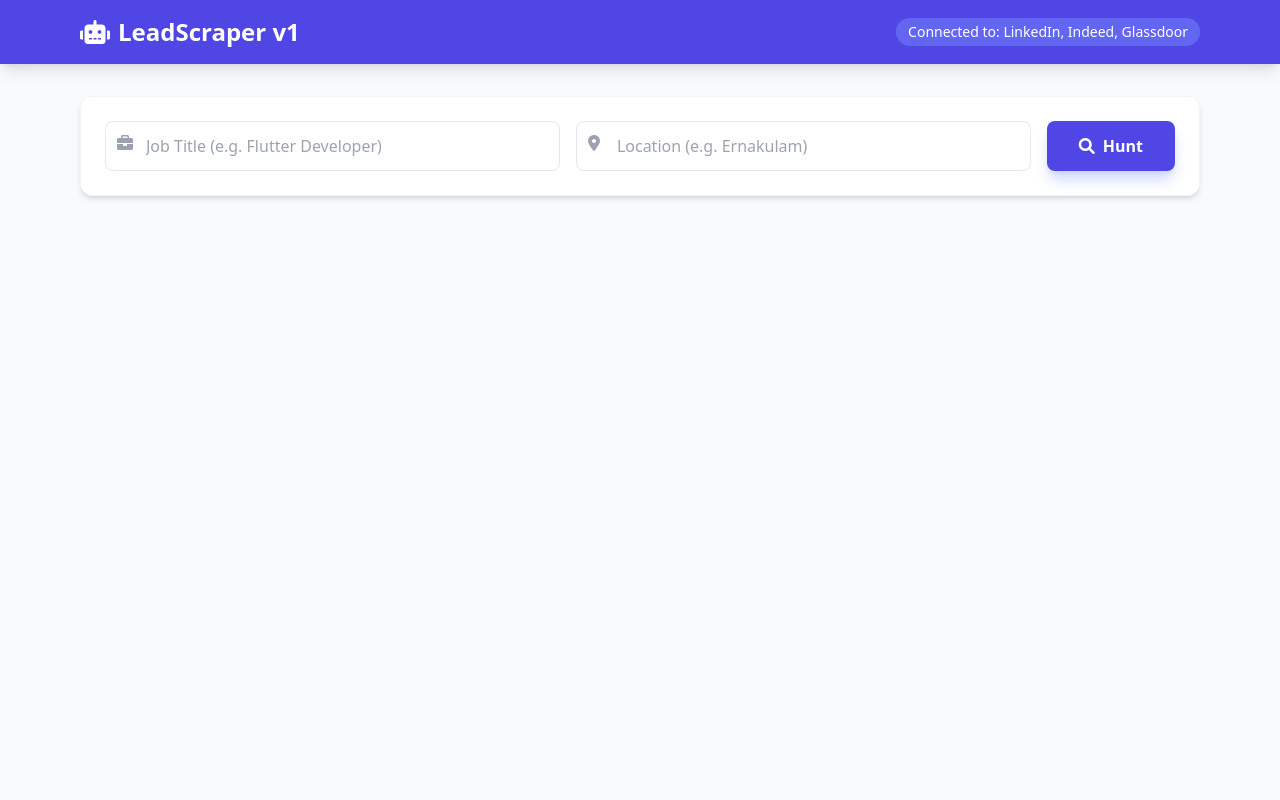
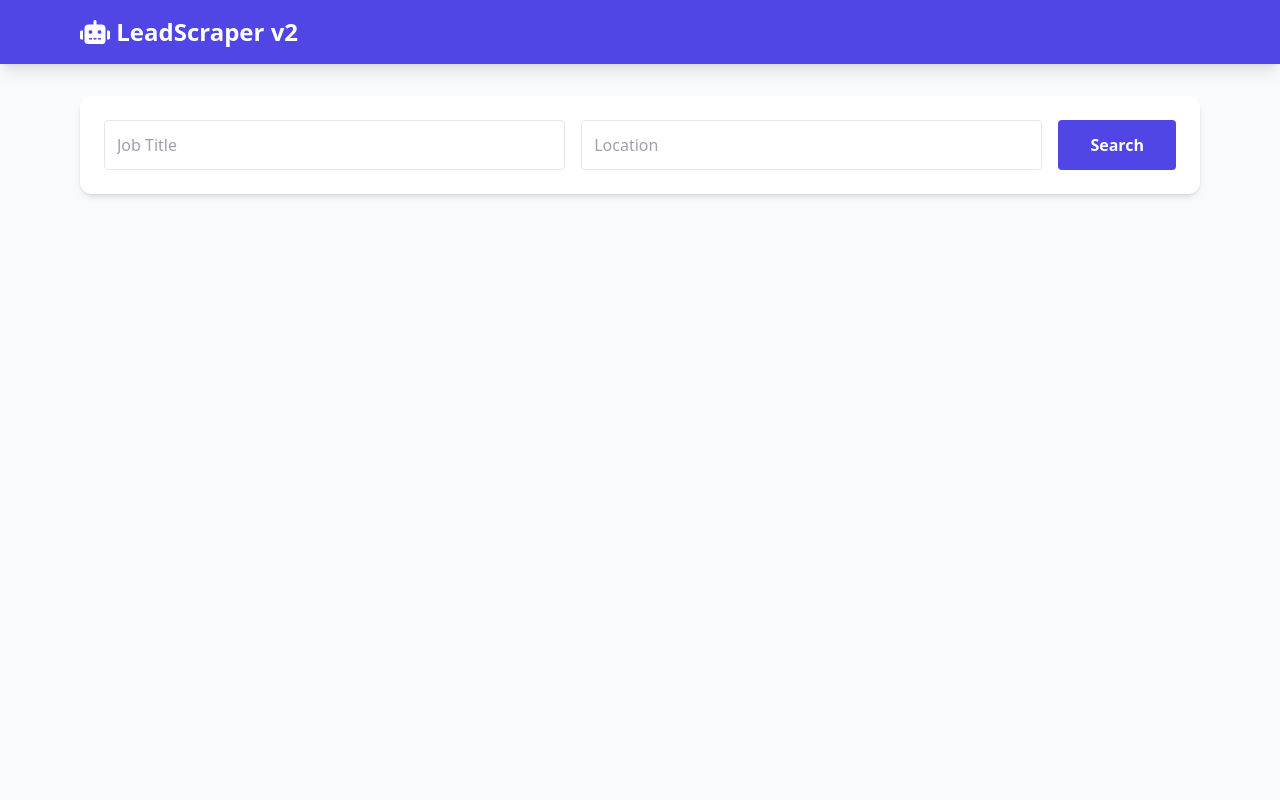
Before and after one commit to sanjay-codes-design/job-search, a Flask app: page / in a window 1280 px wide. Run offline with Flask 3, Linux system fonts and the light colour scheme; some libraries are stand-ins or nearby versions.

Commit message:
Update index.html

```diff
--- a/templates/index.html
+++ b/templates/index.html
@@ -7,117 +7,84 @@
     <script src="https://cdn.tailwindcss.com"></script>
     <link rel="stylesheet" href="https://cdnjs.cloudflare.com/ajax/libs/font-awesome/6.0.0/css/all.min.css" />
     <style>
-        /* Custom Animations */
-        @keyframes fadeIn { from { opacity: 0; transform: translateY(10px); } to { opacity: 1; transform: translateY(0); } }
-        .job-card { animation: fadeIn 0.4s ease-out forwards; }
         .loader { border: 4px solid #f3f3f3; border-top: 4px solid #6366f1; border-radius: 50%; width: 40px; height: 40px; animation: spin 1s linear infinite; display: none; margin: 20px auto; }
         @keyframes spin { 0% { transform: rotate(0deg); } 100% { transform: rotate(360deg); } }
-
-        /* Site Badge Colors */
         .badge-linkedin { background-color: #0077b5; color: white; }
         .badge-indeed { background-color: #2164f3; color: white; }
-        .badge-glassdoor { background-color: #0caa41; color: white; }
         .badge-default { background-color: #6b7280; color: white; }
     </style>
 </head>
-<body class="bg-slate-50 min-h-screen">
+<body class="bg-slate-50 min-h-screen pb-10">
 
     <nav class="bg-indigo-600 text-white shadow-lg">
-        <div class="max-w-6xl mx-auto px-4 py-4 flex justify-between items-center">
-            <h1 class="text-2xl font-bold flex items-center gap-2">
-                <i class="fa-solid fa-robot"></i> LeadScraper v1
-            </h1>
-            <span class="text-sm bg-indigo-500 px-3 py-1 rounded-full">Connected to: LinkedIn, Indeed, Glassdoor</span>
+        <div class="max-w-6xl mx-auto px-4 py-4">
+            <h1 class="text-2xl font-bold"><i class="fa-solid fa-robot"></i> LeadScraper v2</h1>
         </div>
     </nav>
 
     <div class="max-w-6xl mx-auto px-4 py-8">
 
-        <div class="bg-white rounded-xl shadow-md p-6 mb-10 border border-slate-100">
-            <form method="POST" onsubmit="document.getElementById('loading').style.display='block'">
+        <div class="bg-white rounded-xl shadow-md p-6 mb-10">
+            <form action="/" method="GET" onsubmit="document.getElementById('loading').style.display='block'">
                 <div class="flex flex-col md:flex-row gap-4">
-                    <div class="flex-1 relative">
-                        <i class="fa-solid fa-briefcase absolute left-3 top-3.5 text-gray-400"></i>
-                        <input type="text" name="job_title" placeholder="Job Title (e.g. Flutter Developer)"
-                               class="w-full pl-10 p-3 border border-gray-200 rounded-lg focus:ring-2 focus:ring-indigo-500 outline-none"
-                               value="{{ search_term }}" required>
-                    </div>
-
-                    <div class="flex-1 relative">
-                        <i class="fa-solid fa-location-dot absolute left-3 top-3.5 text-gray-400"></i>
-                        <input type="text" name="location" placeholder="Location (e.g. Ernakulam)"
-                               class="w-full pl-10 p-3 border border-gray-200 rounded-lg focus:ring-2 focus:ring-indigo-500 outline-none"
-                               value="{{ location }}" required>
-                    </div>
-
-                    <button type="submit" class="bg-indigo-600 hover:bg-indigo-700 text-white font-semibold py-3 px-8 rounded-lg transition flex items-center gap-2 justify-center shadow-lg shadow-indigo-200">
-                        <i class="fa-solid fa-search"></i> Hunt
-                    </button>
+                    <input type="text" name="job_title" placeholder="Job Title" class="flex-1 p-3 border rounded" value="{{ search_term }}" required>
+                    <input type="text" name="location" placeholder="Location" class="flex-1 p-3 border rounded" value="{{ location }}" required>
+                    <input type="hidden" name="page" value="1">
+                    <button type="submit" class="bg-indigo-600 text-white font-bold py-3 px-8 rounded hover:bg-indigo-700">Search</button>
                 </div>
             </form>
             <div id="loading" class="loader"></div>
         </div>
 
-        <div class="grid grid-cols-1 md:grid-cols-2 lg:grid-cols-3 gap-6">
+        <div class="grid grid-cols-1 md:grid-cols-2 lg:grid-cols-3 gap-6 mb-10">
             {% if jobs %}
                 {% for job in jobs %}
-                <div class="job-card bg-white rounded-xl shadow-sm border border-slate-100 hover:shadow-xl transition duration-300 flex flex-col relative overflow-hidden group">
-
+                <div class="bg-white rounded-xl shadow-sm border p-6 relative group hover:shadow-lg transition">
                     <span class="absolute top-0 right-0 px-3 py-1 text-xs font-bold rounded-bl-lg uppercase
                         {% if 'linkedin' in job.site %} badge-linkedin
                         {% elif 'indeed' in job.site %} badge-indeed
-                        {% elif 'glassdoor' in job.site %} badge-glassdoor
                         {% else %} badge-default {% endif %}">
                         {{ job.site }}
                     </span>
 
-                    <div class="p-6 flex-1">
-                        <h2 class="text-lg font-bold text-gray-800 leading-tight mb-1 group-hover:text-indigo-600 transition">{{ job.title }}</h2>
-                        <p class="text-gray-500 text-sm font-medium mb-4 flex items-center gap-1">
-                            <i class="fa-regular fa-building"></i> {{ job.company }}
-                        </p>
-                        <p class="text-xs text-gray-400 mb-4 bg-slate-50 inline-block px-2 py-1 rounded">
-                            <i class="fa-solid fa-map-pin"></i> {{ job.location }}
-                        </p>
+                    <h2 class="text-lg font-bold text-gray-800 mb-1">{{ job.title }}</h2>
+                    <p class="text-gray-500 text-sm mb-4">{{ job.company }} • {{ job.location }}</p>
 
-                        {% if job.has_contact %}
-                            <div class="bg-green-50 border border-green-100 rounded-lg p-3 mb-2">
-                                <p class="text-xs text-green-700 font-bold mb-2 flex items-center gap-1">
-                                    <i class="fa-solid fa-check-circle"></i> Direct Contact Found!
-                                </p>
-                                {% if job.emails %}
-                                    <div class="text-sm text-gray-800 break-all mb-1 select-all">
-                                        <i class="fa-solid fa-envelope text-green-600 mr-1"></i> {{ job.emails | join(', ') }}
-                                    </div>
-                                {% endif %}
-                                {% if job.phones %}
-                                    <div class="text-sm text-gray-800 break-all select-all">
-                                        <i class="fa-solid fa-phone text-green-600 mr-1"></i> {{ job.phones | join(', ') }}
-                                    </div>
-                                {% endif %}
-                            </div>
-                        {% else %}
-                             <div class="bg-gray-50 rounded-lg p-3 mb-2 text-center">
-                                <p class="text-xs text-gray-400 italic">No emails detected in description</p>
-                             </div>
-                        {% endif %}
-                    </div>
+                    {% if job.has_contact %}
+                        <div class="bg-green-50 border border-green-100 rounded p-2 mb-2 text-sm text-green-800">
+                            <strong>Contact Found:</strong><br>
+                            {{ job.emails | join(', ') }} {{ job.phones | join(', ') }}
+                        </div>
+                    {% endif %}
 
-                    <div class="p-4 border-t border-slate-100 bg-slate-50">
-                        <a href="{{ job.url }}" target="_blank" class="block w-full text-center bg-white border border-gray-300 hover:bg-indigo-50 text-indigo-700 font-medium py-2 rounded-lg transition text-sm">
-                            Apply on {{ job.site | title }} <i class="fa-solid fa-external-link-alt ml-1"></i>
-                        </a>
-                    </div>
+                    <a href="{{ job.url }}" target="_blank" class="text-indigo-600 font-bold text-sm hover:underline mt-2 block">Apply Now ↗</a>
                 </div>
                 {% endfor %}
-            {% elif request.method == 'POST' %}
-                <div class="col-span-full text-center py-20">
-                    <div class="text-6xl mb-4">🌫️</div>
-                    <h3 class="text-xl font-bold text-gray-700">No jobs found</h3>
-                    <p class="text-gray-500">Try a different location or check your internet connection.</p>
-                </div>
+            {% elif search_term %}
+                <div class="col-span-full text-center text-gray-500 py-10">No jobs found on this page.</div>
             {% endif %}
         </div>
+
+        {% if jobs or page > 1 %}
+        <div class="flex justify-center gap-4">
+            {% if prev_page %}
+                <a href="/?job_title={{ search_term }}&location={{ location }}&page={{ prev_page }}"
+                   onclick="document.getElementById('loading').style.display='block'"
+                   class="bg-white border border-gray-300 text-gray-700 font-bold py-2 px-6 rounded hover:bg-gray-50 transition">
+                   ← Previous Page
+                </a>
+            {% endif %}
+
+            <span class="py-2 px-4 text-gray-500 font-mono">Page {{ page }}</span>
+
+            <a href="/?job_title={{ search_term }}&location={{ location }}&page={{ next_page }}"
+               onclick="document.getElementById('loading').style.display='block'"
+               class="bg-indigo-600 text-white font-bold py-2 px-6 rounded hover:bg-indigo-700 transition shadow-md">
+               Next Page →
+            </a>
+        </div>
+        {% endif %}
+
     </div>
 
 </body>
```
